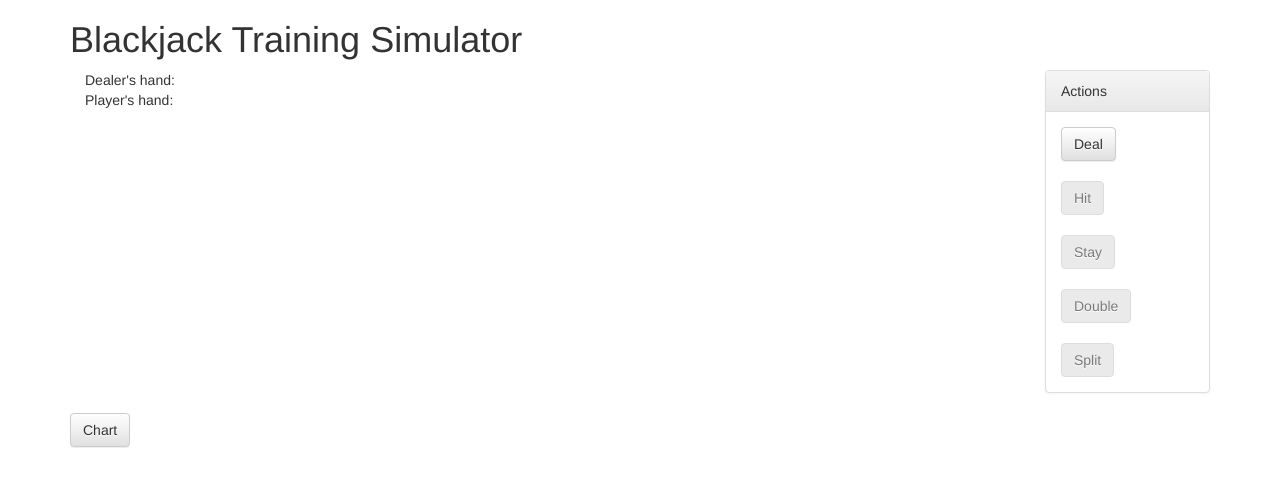
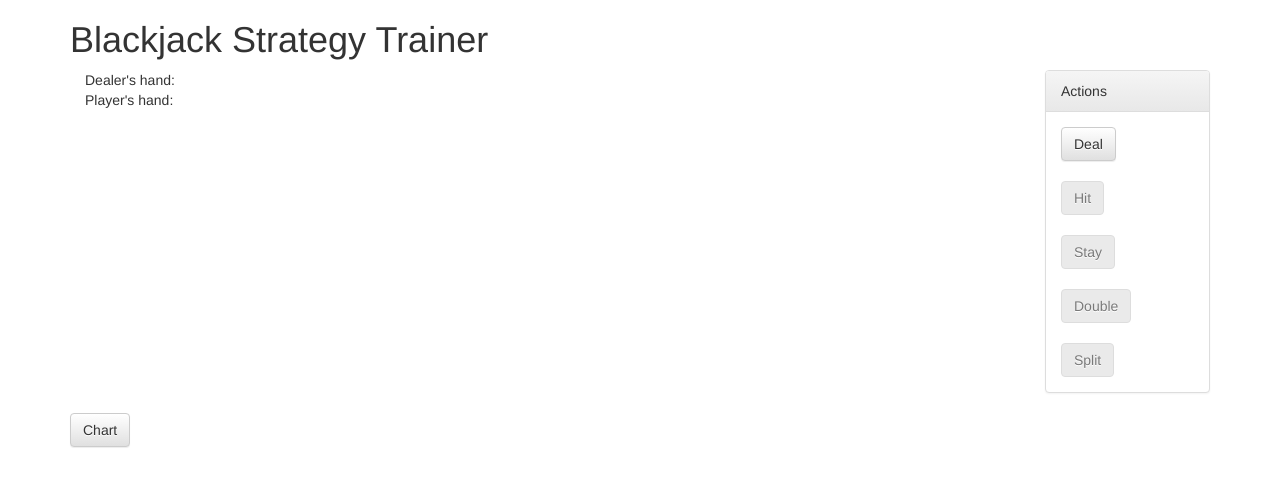
Before and after one commit to matikin9/blackjack-training, a plain HTML site: page index.html in a window 1280 px wide. Drawn offline with nearby package versions, Linux system fonts and the light colour scheme.

Commit message:
Title change - Blackjack Strategy Trainer (BlaStTrain)

```diff
--- a/index.html
+++ b/index.html
@@ -5,7 +5,7 @@
         <meta charset="utf-8">
         <meta http-equiv="X-UA-Compatible" content="IE=edge">
         <meta name="viewport" content="width=device-width, initial-scale=1">
-        <title>Blackjack Training Simulator</title>
+        <title>BlaStTrain</title>
         <!-- Latest compiled and minified CSS -->
         <link rel="stylesheet" href="https://maxcdn.bootstrapcdn.com/bootstrap/3.3.1/css/bootstrap.min.css">
         <!-- Optional theme -->
@@ -13,7 +13,7 @@
     </head>
     <body>
         <div class="container">
-            <h1>Blackjack Training Simulator</h1>
+            <h1>Blackjack Strategy Trainer</h1>
             <div class="row">
                 <div class="col-md-10">
                     <div class="container">
```
